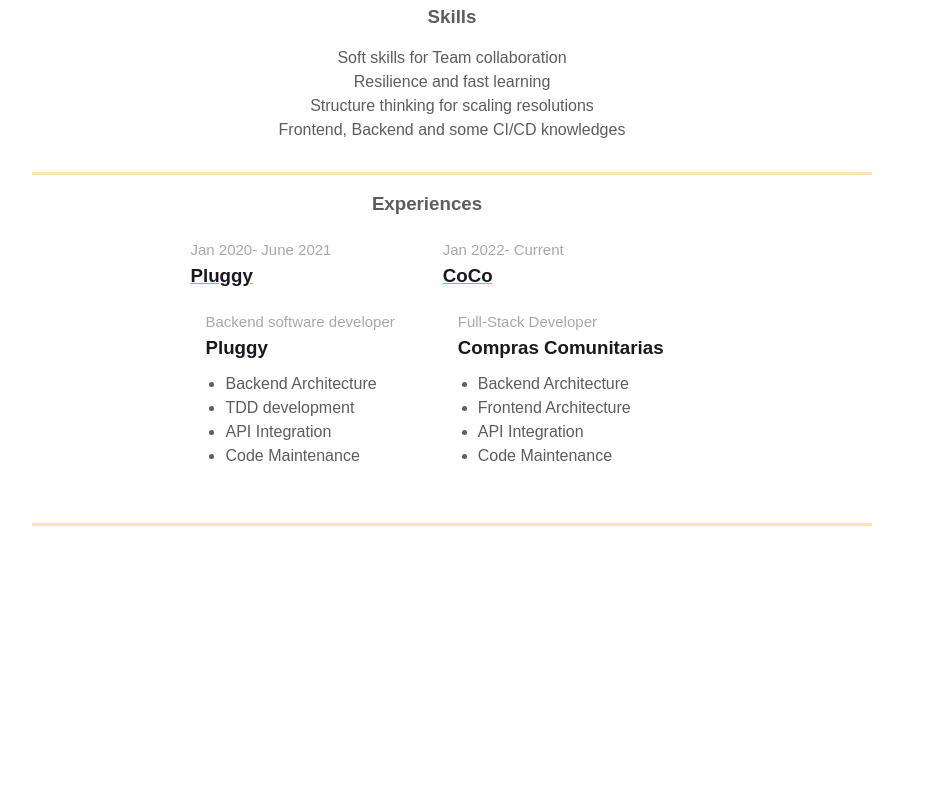
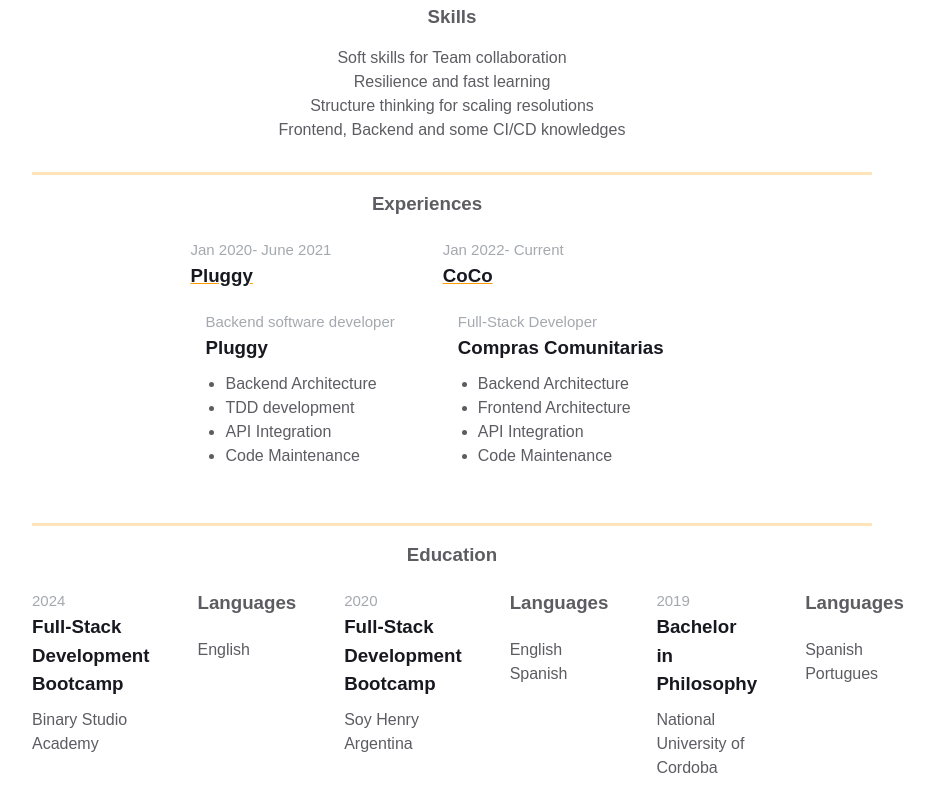
Before and after one commit to GuillermoMartos/homepage, a plain HTML site: page index.html in a window 1280 px wide. Shown: the part 636-1436 px from the top of the page, without its empty margins (188-1122 px from the left). Before the commit the page ends 1177 px from the top, so only its background shows below. Drawn offline with Linux system fonts and the light colour scheme.

Commit message:
education added

```diff
--- a/index.html
+++ b/index.html
@@ -145,6 +145,57 @@
             </div>
         </div>
     </div>
+
+    <div class="container">
+        <div class="additional-info fv">
+            <h3 class="additional-info__education-header">Education</h3>
+            <div class="education-listing">
+
+
+                <div class="additional-info__education">
+                    <div class="additional-info__education-university">
+                        <span class="additional-info__education-university-durability"> 2024 </span>
+                        <h3 class="additional-info__education-university-speciality">Full-Stack Development Bootcamp
+                        </h3>
+                        <p class="additional-info__education-university-name">Binary Studio Academy</p>
+                    </div>
+                </div>
+
+                <div class="additional-info__languages">
+                    <h3 class="additional-info__languages-header">Languages</h3>
+                    <p class="additional-info__languages-item">English</p>
+                </div>
+                <div class="additional-info__education">
+                    <div class="additional-info__education-university">
+                        <span class="additional-info__education-university-durability"> 2020 </span>
+                        <h3 class="additional-info__education-university-speciality">Full-Stack Development Bootcamp
+                        </h3>
+                        <p class="additional-info__education-university-name">Soy Henry Argentina</p>
+                    </div>
+                </div>
+
+                <div class="additional-info__languages">
+                    <h3 class="additional-info__languages-header">Languages</h3>
+                    <p class="additional-info__languages-item">English</p>
+                    <p class="additional-info__languages-item">Spanish</p>
+                </div>
+                <div class="additional-info__education">
+                    <div class="additional-info__education-university">
+                        <span class="additional-info__education-university-durability"> 2019 </span>
+                        <h3 class="additional-info__education-university-speciality">Bachelor in Philosophy
+                        </h3>
+                        <p class="additional-info__education-university-name">National University of Cordoba</p>
+                    </div>
+                </div>
+
+                <div class="additional-info__languages">
+                    <h3 class="additional-info__languages-header">Languages</h3>
+                    <p class="additional-info__languages-item">Spanish</p>
+                    <p class="additional-info__languages-item">Portugues</p>
+                </div>
+            </div>
+        </div>
+    </div>
 </body>
 
 </html>
--- a/styles.css
+++ b/styles.css
@@ -240,9 +240,14 @@
     margin-bottom: 20px;
 }
 
+.education-listing {
+    display: flex;
+    gap: 3em;
+}
+
 .additional-info__education-header {
     color: var(--secondary-text-color);
-    text-align: left;
+    text-align: center;
     margin-bottom: 20px;
 }
 
```
